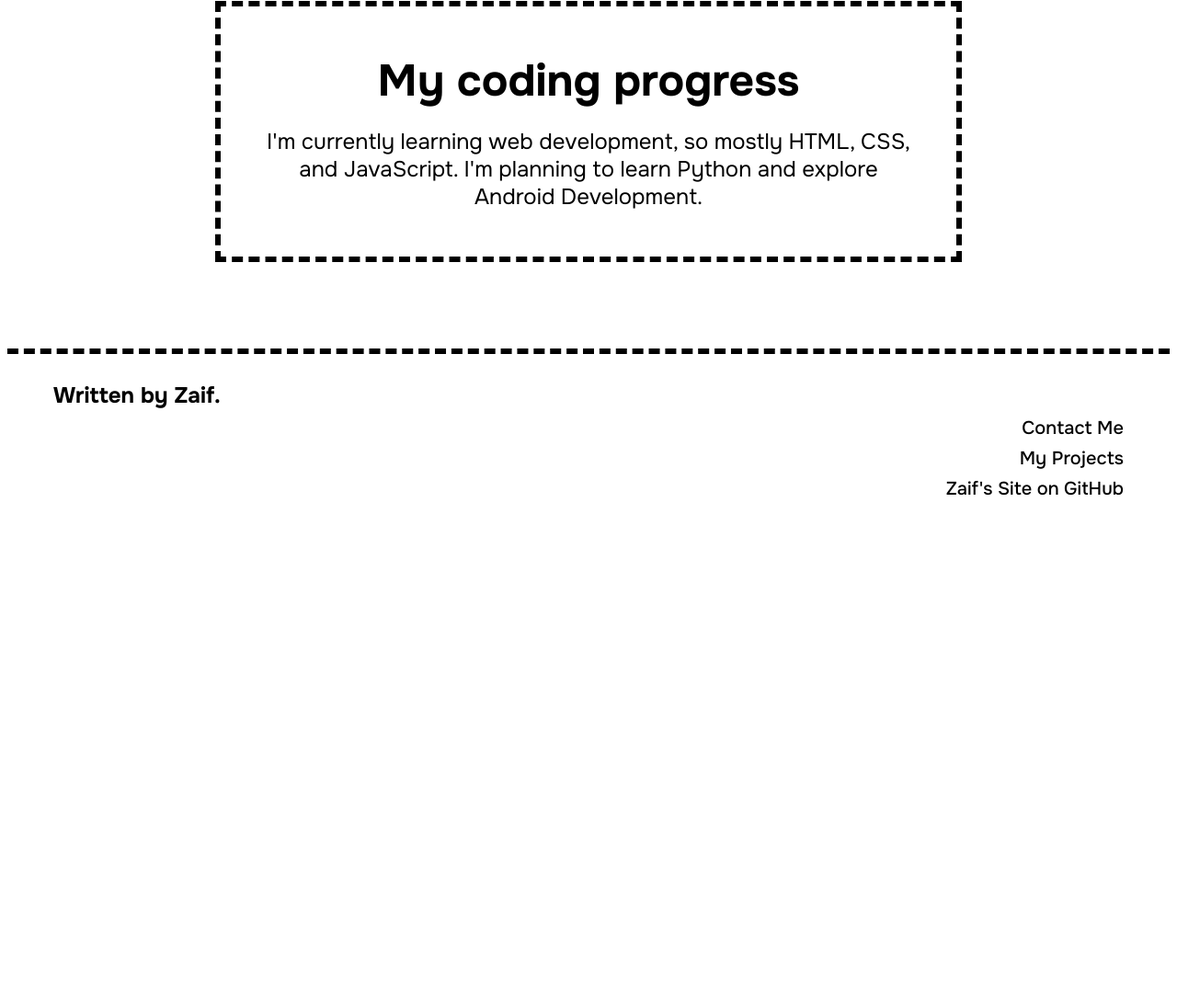
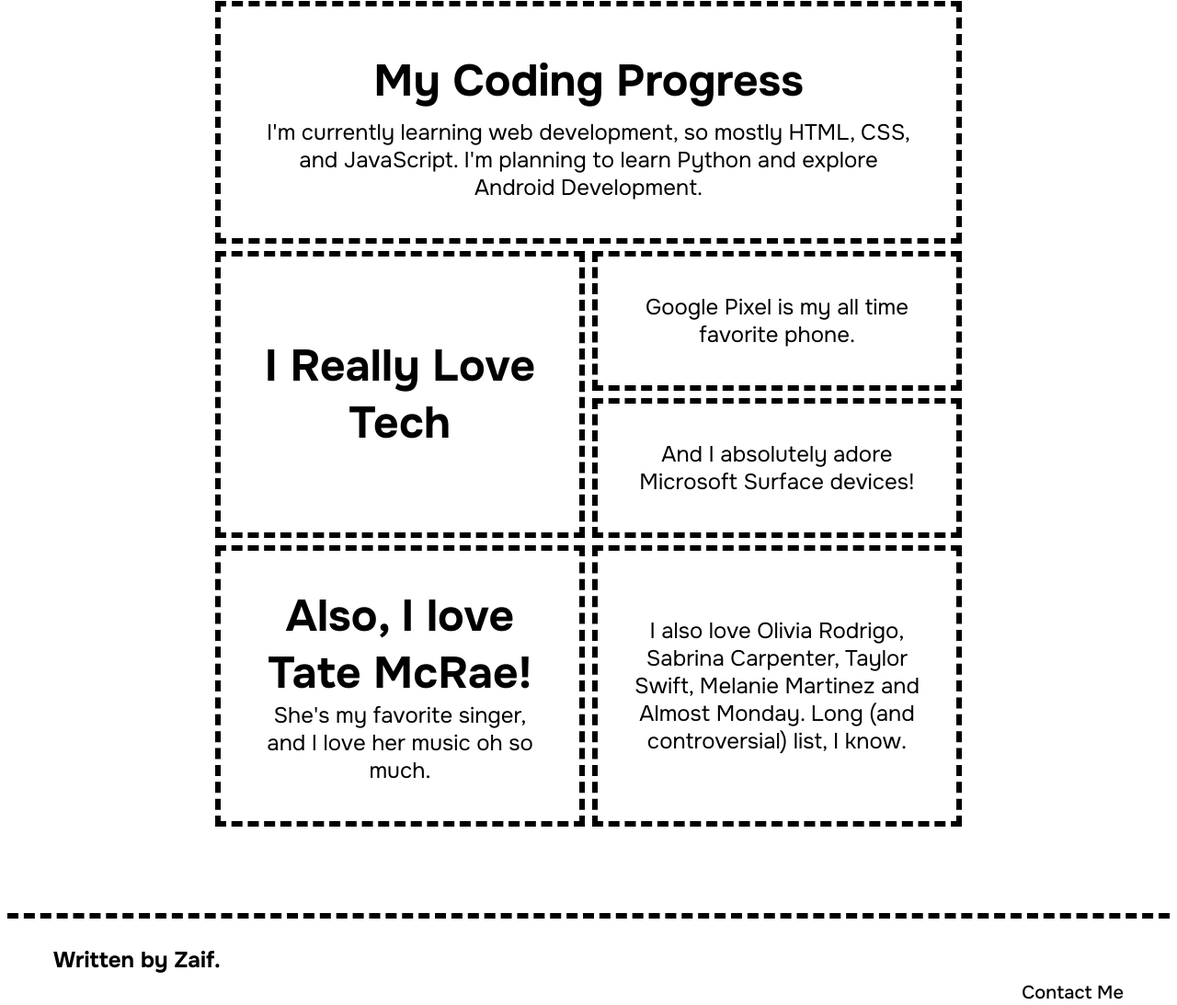
Before and after one commit to zaiiifffff/zaiiifffff.github.io, a plain HTML site: page pages/about/me.html in a window 1280 px wide. Shown: the part 971-2064 px from the top of the page at 92% size. Before the commit the page ends 1525 px from the top, so only its background shows below. Drawn offline with Linux system fonts and the light colour scheme.

Commit message:
About Page FIlled With More Info

```diff
--- a/pages/about/me.html
+++ b/pages/about/me.html
@@ -33,11 +33,26 @@
                 </div>
                 <div class="secondblock">
                     <p id="secondblocktext">I'm passionate about software engineering, web development, and especially photography.</p>
-                    <p id="secondblocktext">Also, I'm rather into Tate McRae.</p>
                 </div>
-                <div class="codeprogress">
-                    <h1 id="codeprogresstitle">My coding progress</h1>
-                    <p id="codeprogresstext">I'm currently learning web development, so mostly HTML, CSS, and JavaScript. I'm planning to learn Python and explore Android Development.</p>
+                <div class="thirdblock">
+                    <h1 id="thirdblocktitle">My Coding Progress</h1>
+                    <p id="thirdblocktext">I'm currently learning web development, so mostly HTML, CSS, and JavaScript. I'm planning to learn Python and explore Android Development.</p>
+                </div>
+                <div class="fourthblock">
+                    <h1 id="fourthblocktitle">I Really Love Tech</h1>
+                </div>
+                <div class="fifthblock">
+                    <p id="fifthblocktext">Google Pixel is my all time favorite phone.</p>
+                </div>
+                <div class="sixthblock">
+                    <p id="sixthblocktext">And I absolutely adore Microsoft Surface devices!</p>
+                </div>
+                <div class="seventhblock">
+                    <h1 id="seventhblocktitle">Also, I love Tate McRae!</h1>
+                    <p id="seventhblocktext">She's my favorite singer, and I love her music oh so much.</p>
+                </div>
+                <div class="eighthblock">
+                    <p id="eighthblocktext">I also love Olivia Rodrigo, Sabrina Carpenter, Taylor Swift, Melanie Martinez and Almost Monday. Long (and controversial) list, I know.</p>
                 </div>
             </div>
         </div>
--- a/pages/about/style.css
+++ b/pages/about/style.css
@@ -111,6 +111,8 @@ a {
     justify-content: center;
     align-items: center;
     outline: 6px dashed black;
+    grid-column: 1;
+    grid-row: 1;
 }
 
 #firstblocktitle {
@@ -128,6 +130,8 @@ a {
     justify-content: center;
     align-items: center;
     outline: 6px dashed black;
+    grid-column: 2;
+    grid-row: 1;
 }
 
 #secondblocktext {
@@ -137,7 +141,7 @@ a {
     margin: 0px auto;
 }
 
-.codeprogress {
+.thirdblock {
     padding: 40px;
     display: flex;
     flex-direction: column;
@@ -145,20 +149,111 @@ a {
     align-items: center;
     outline: 6px dashed black;
     grid-column: 1 / span 2;
+    grid-row: 2;
 }
 
-#codeprogresstitle {
+#thirdblocktitle {
     font-family: Onest;
     text-align: center;
     font-size: 48px;
     margin: 10px auto;
 }
 
-#codeprogresstext {
+#thirdblocktext {
     font-family: Onest;
     text-align: center;
     font-size: 24px;
-    margin: 10px auto;
+    margin: 0px auto;
+}
+
+.fourthblock {
+    padding: 40px;
+    display: flex;
+    flex-direction: column;
+    justify-content: center;
+    align-items: center;
+    outline: 6px dashed black;
+    grid-row: 1/ span 2;
+    grid-row: 3 / 5;
+}
+
+#fourthblocktitle {
+    font-family: Onest;
+    text-align: center;
+    font-size: 48px;
+    margin: 0px auto;
+}
+
+.fifthblock {
+    padding: 40px;
+    display: flex;
+    flex-direction: column;
+    justify-content: center;
+    align-items: center;
+    outline: 6px dashed black;
+}
+
+#fifthblocktext {
+    font-family: Onest;
+    text-align: center;
+    font-size: 24px;
+    margin: 0px auto;
+}
+
+.sixthblock {
+    padding: 40px;
+    display: flex;
+    flex-direction: column;
+    justify-content: center;
+    align-items: center;
+    outline: 6px dashed black;
+}
+
+#sixthblocktext {
+    font-family: Onest;
+    text-align: center;
+    font-size: 24px;
+    margin: 0px auto;
+}
+
+.seventhblock {
+    padding: 40px;
+    display: flex;
+    flex-direction: column;
+    justify-content: center;
+    align-items: center;
+    outline: 6px dashed black;
+}
+
+#seventhblocktitle {
+    font-family: Onest;
+    text-align: center;
+    font-size: 48px;
+    margin: 0px auto;
+}
+
+
+#seventhblocktext {
+    font-family: Onest;
+    text-align: center;
+    font-size: 24px;
+    margin: 0px auto;
+}
+
+.eighthblock {
+    padding: 40px;
+    display: flex;
+    flex-direction: column;
+    justify-content: center;
+    align-items: center;
+    outline: 6px dashed black;
+}
+
+#eighthblocktext {
+    font-family: Onest;
+    text-align: center;
+    font-size: 24px;
+    margin: 0px auto;
 }
 
 @media (max-width: 768px) {
@@ -166,11 +261,18 @@ a {
         grid-template-columns: 1fr;
     }
 
-    .codeprogress {
-        grid-column: 1 / span 1;
+    .firstblock,
+    .secondblock,
+    .thirdblock,
+    .fourthblock,
+    .sixthblock {
+        grid-column: 1;
+        grid-row: auto;
     }
 
-    .secondblock {
+    .secondblock,
+    .thirdblock,
+    .sixthblock {
         margin-bottom: 40px;
     }
 }
```
